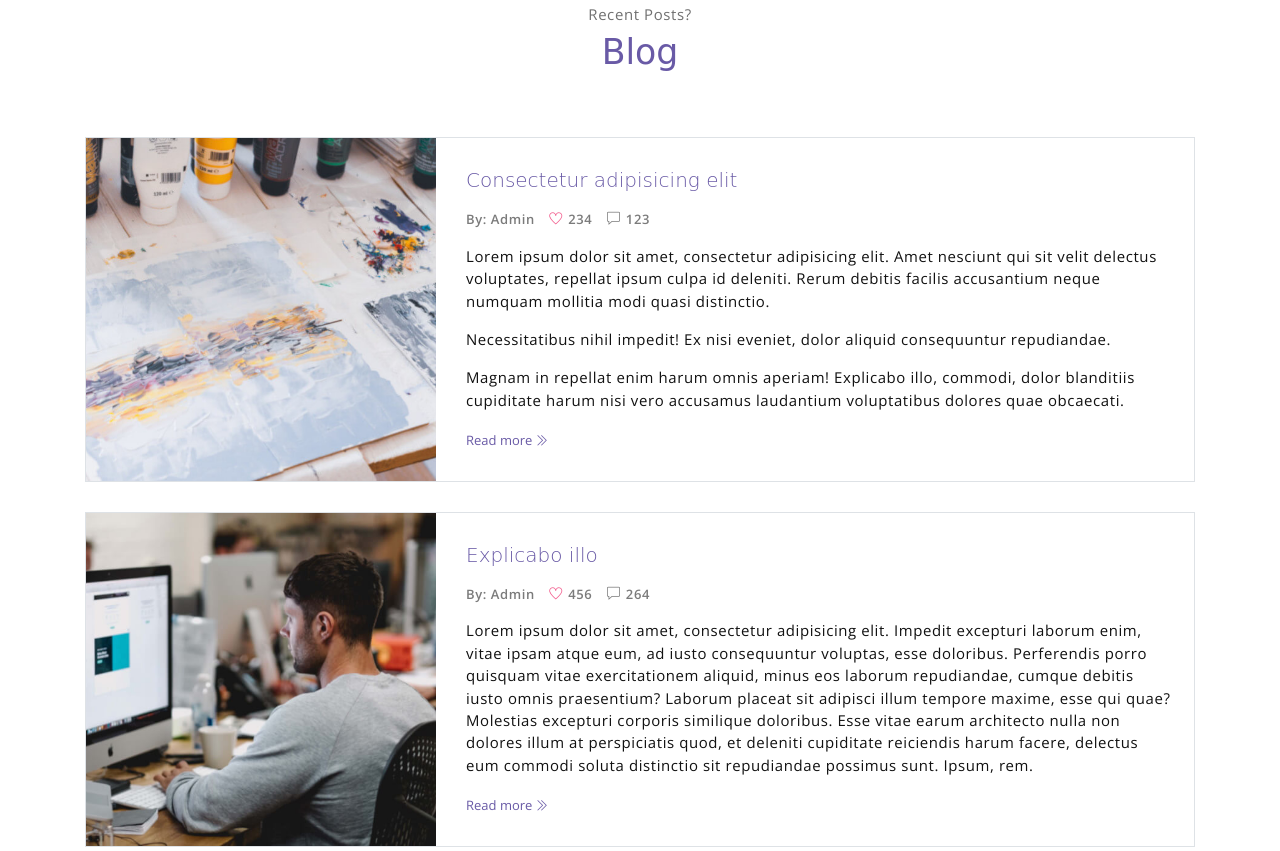
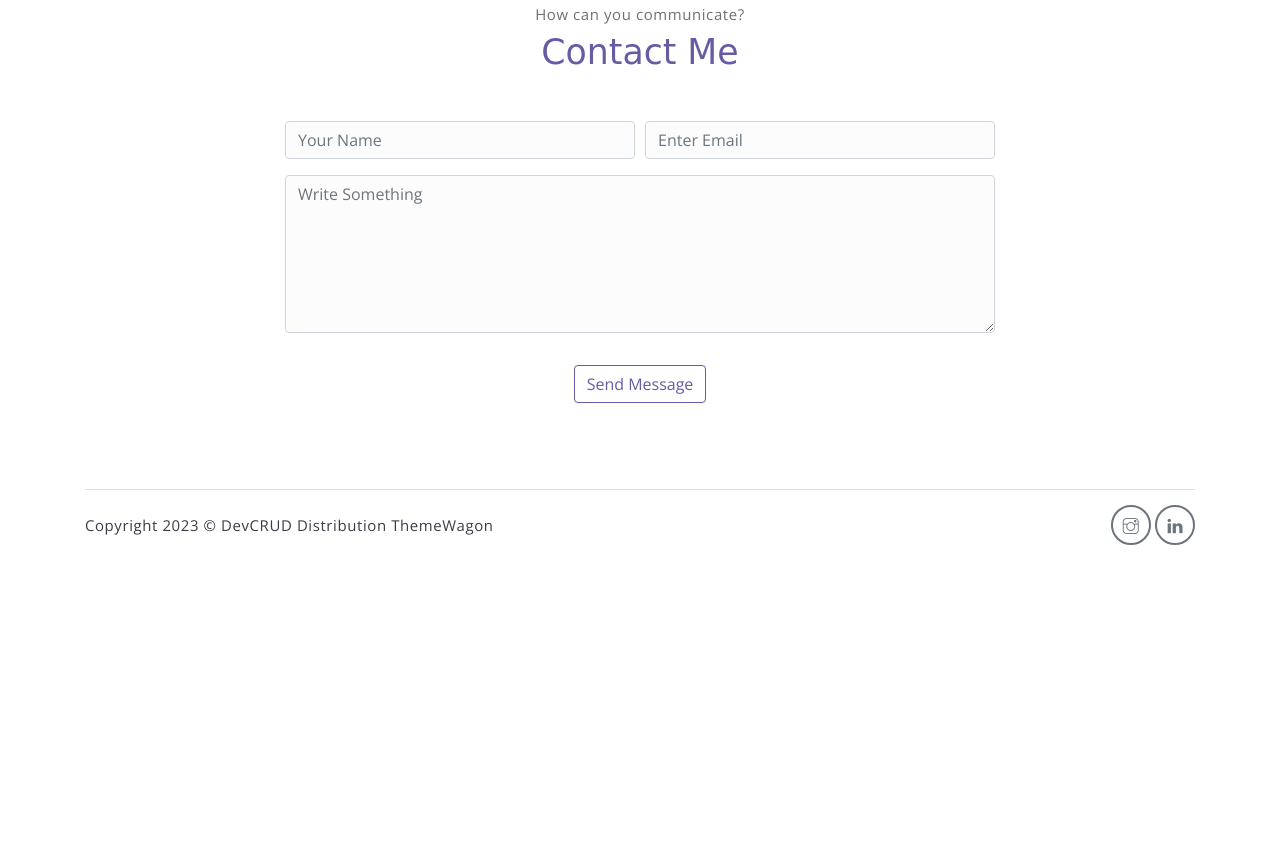
Before and after one commit to janmbaez/portafolio, a plain HTML site: page index.html in a window 1280 px wide. Shown: the part 2267-3118 px from the top of the page. After the commit the page ends 2826 px from the top, so only its background shows below. Drawn offline with nearby package versions, Linux system fonts and the light colour scheme; a web font is replaced by a local one.

Commit message:
Portafolio

```diff
--- a/index.html
+++ b/index.html
@@ -28,12 +28,6 @@
                 </li>
                 <li class="item">
                     <a class="link" href="#portfolio">Portfolio</a>
-                </li>
-                <li class="item">
-                    <a class="link" href="#testmonial">Testmonial</a>
-                </li>
-                <li class="item">
-                    <a class="link" href="#blog">Blog</a>
                 </li>
                 <li class="item">
                     <a class="link" href="#contact">Contact</a>
@@ -151,75 +145,15 @@
                     <h6 class="title text-light">Want to work with me?</h6>
                     <p class="m-0 text-light">Always feel Free to Contact & Hire me</p>
                 </div>
+
                 <div class="col-sm offset-sm-2 offset-md-3">
-                    <button class="btn btn-lg my-font btn-light rounded">Hire Me</button>
+                    <a href="mailto:janmanuelbaez@gmail.com">
+                        <button class="btn btn-lg my-font btn-light rounded">Hire Me</button>
                 </div>
+                    </a>
             </div> <!-- end of row -->
         </div> <!-- end of container -->
     </section> <!-- end of section -->
-
-    <!-- blog section -->
-    <section class="section" id="blog">
-        <!-- container -->
-        <div class="container text-center">
-            <p class="section-subtitle">Recent Posts?</p>
-            <h6 class="section-title mb-6">Blog</h6>
-            <!-- blog-wrapper -->
-            <div class="blog-card">
-                <div class="blog-card-header">
-                    <img src="assets/imgs/img-1.jpg" class="blog-card-img"
-                        alt="Download free bootstrap 4 landing page, free boootstrap 4 templates, Download free bootstrap 4.1 landing page, free boootstrap 4.1.1 templates, meyawo Landing page">
-                </div>
-                <div class="blog-card-body">
-                    <h5 class="blog-card-title">Consectetur adipisicing elit</h6>
-
-                        <p class="blog-card-caption">
-                            <a href="#">By: Admin</a>
-                            <a href="#"><i class="ti-heart text-danger"></i> 234</a>
-                            <a href="#"><i class="ti-comment"></i> 123</a>
-                        </p>
-                        <p>Lorem ipsum dolor sit amet, consectetur adipisicing elit. Amet nesciunt qui sit velit
-                            delectus voluptates, repellat ipsum culpa id deleniti. Rerum debitis facilis accusantium
-                            neque numquam mollitia modi quasi distinctio.</p>
-
-                        <p><b>Necessitatibus nihil impedit! Ex nisi eveniet, dolor aliquid consequuntur repudiandae.</b>
-                        </p>
-                        <p>Magnam in repellat enim harum omnis aperiam! Explicabo illo, commodi, dolor blanditiis
-                            cupiditate harum nisi vero accusamus laudantium voluptatibus dolores quae obcaecati.</p>
-
-                        <a href="#" class="blog-card-link">Read more <i class="ti-angle-double-right"></i></a>
-                </div>
-            </div><!-- end of blog wrapper -->
-
-            <!-- blog-wrapper -->
-            <div class="blog-card">
-                <div class="blog-card-header">
-                    <img src="assets/imgs/img-2.jpg" class="blog-card-img"
-                        alt="Download free bootstrap 4 landing page, free boootstrap 4 templates, Download free bootstrap 4.1 landing page, free boootstrap 4.1.1 templates, meyawo Landing page">
-                </div>
-                <div class="blog-card-body">
-                    <h5 class="blog-card-title">Explicabo illo</h6>
-
-                        <p class="blog-card-caption">
-                            <a href="#">By: Admin</a>
-                            <a href="#"><i class="ti-heart text-danger"></i> 456</a>
-                            <a href="#"><i class="ti-comment"></i> 264</a>
-                        </p>
-
-                        <p>Lorem ipsum dolor sit amet, consectetur adipisicing elit. Impedit excepturi laborum enim,
-                            vitae ipsam atque eum, ad iusto consequuntur voluptas, esse doloribus. Perferendis porro
-                            quisquam vitae exercitationem aliquid, minus eos laborum repudiandae, cumque debitis iusto
-                            omnis praesentium? Laborum placeat sit adipisci illum tempore maxime, esse qui quae?
-                            Molestias excepturi corporis similique doloribus. Esse vitae earum architecto nulla non
-                            dolores illum at perspiciatis quod, et deleniti cupiditate reiciendis harum facere, delectus
-                            eum commodi soluta distinctio sit repudiandae possimus sunt. Ipsum, rem.</p>
-
-                        <a href="#" class="blog-card-link">Read more <i class="ti-angle-double-right"></i></a>
-                </div>
-            </div><!-- end of blog wrapper -->
-
-        </div><!-- end of container -->
-    </section><!-- end of blog section -->
 
     <!-- contact section -->
     <section class="section" id="contact">
@@ -227,7 +161,7 @@
             <p class="section-subtitle">How can you communicate?</p>
             <h6 class="section-title mb-5">Contact Me</h6>
             <!-- contact form -->
-            <form action="" class="contact-form col-md-10 col-lg-8 m-auto">
+            <form action=mailto:janmanuelbaez@gmail.com" class="contact-form col-md-10 col-lg-8 m-auto">
                 <div class="form-row">
                     <div class="form-group col-sm-6">
                         <input type="text" size="50" class="form-control" placeholder="Your Name" required>
@@ -256,12 +190,8 @@
                     href="https://themewagon.com">ThemeWagon</a>
             </p>
             <div class="social-links text-right m-auto ml-sm-auto">
-                <a href="javascript:void(0)" class="link"><i class="ti-facebook"></i></a>
-                <a href="javascript:void(0)" class="link"><i class="ti-twitter-alt"></i></a>
-                <a href="javascript:void(0)" class="link"><i class="ti-google"></i></a>
-                <a href="javascript:void(0)" class="link"><i class="ti-pinterest-alt"></i></a>
-                <a href="javascript:void(0)" class="link"><i class="ti-instagram"></i></a>
-                <a href="javascript:void(0)" class="link"><i class="ti-rss"></i></a>
+                <a href="https://www.instagram.com/janmbaez/" class="link"><i class="ti-instagram"></i></a>
+                <a href="https://www.linkedin.com/in/jan-manuel-b%C3%A1ez-de-la-cruz-5ab880235/" class="link"><i class="ti-linkedin"></i></a>
             </div>
         </footer>
     </div> <!-- end of page footer -->
```
